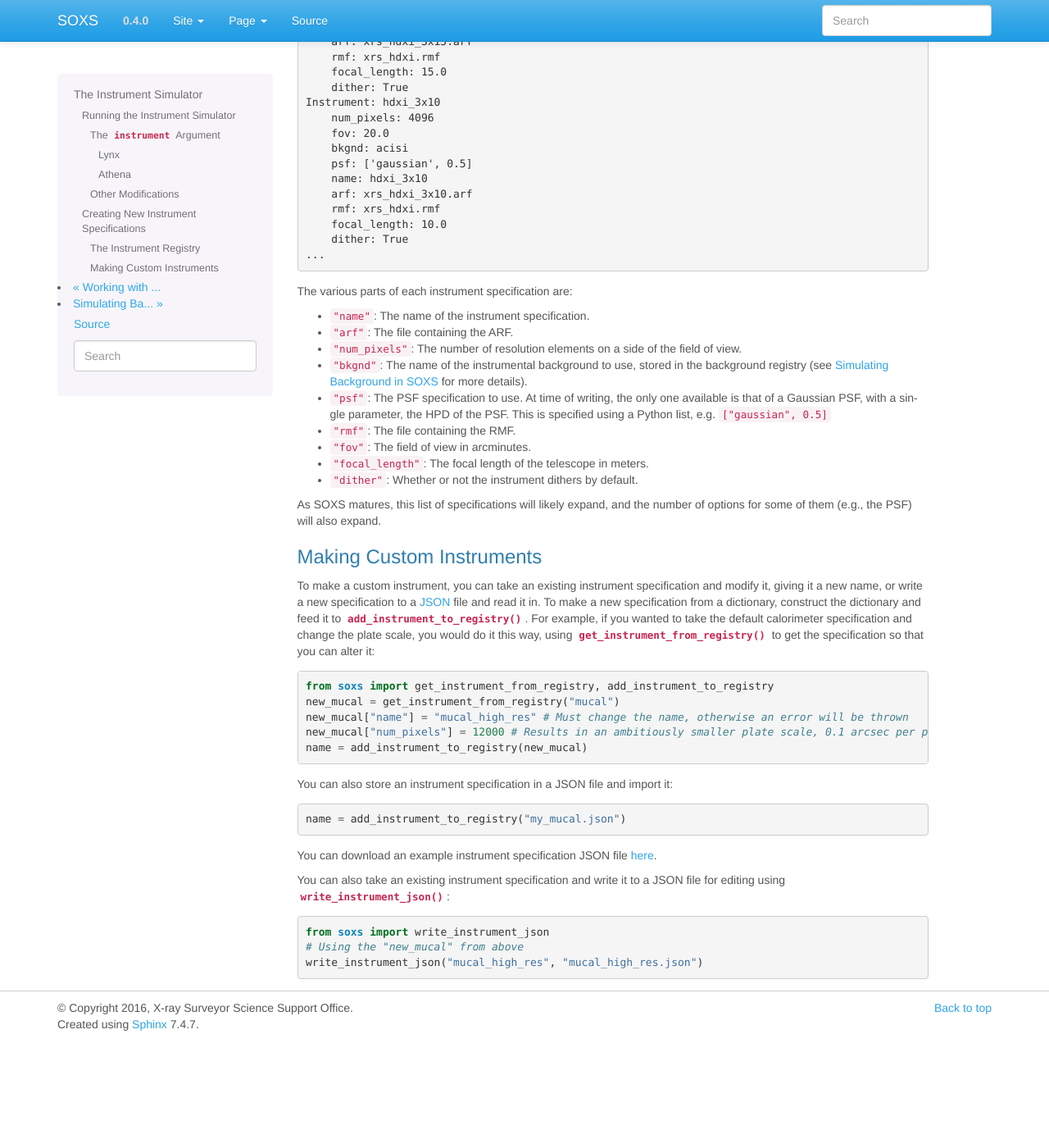
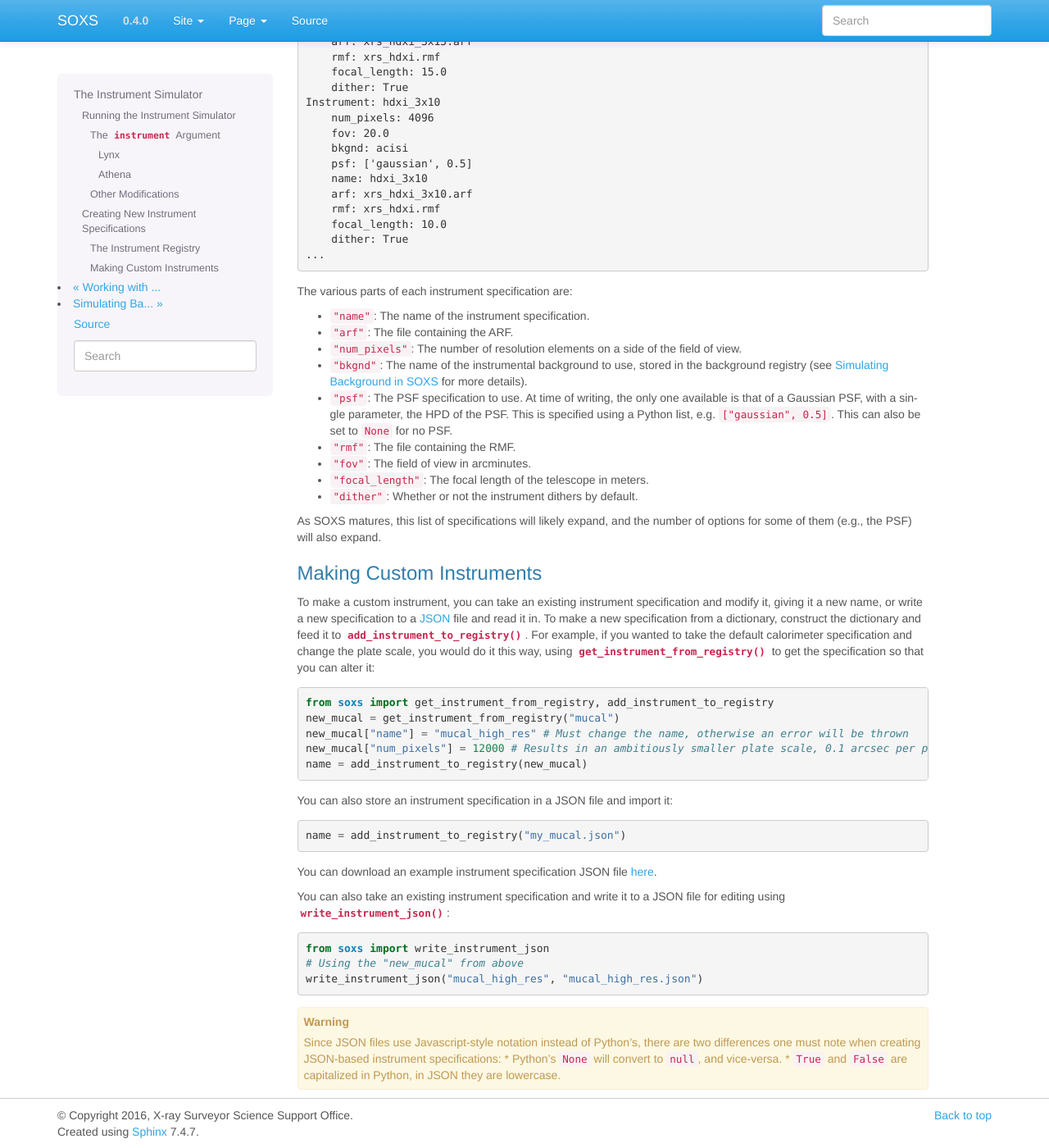
Before and after one commit to lynx-x-ray-observatory/soxs, a Sphinx documentation site: the page built from doc/source/python/instrument.rst, in a window 1280 px wide and 1400 px high, scrolled down 2924 px. Shown: the whole window at 82% size. Built offline with Sphinx 7.4.7, drawn with Linux system fonts in a browser that asks for light colours; before the commit the page ends 4193 px from its top, so only the background shows below that.

Commit message:
Document that PSF can be set to None. Warnings about JSON files.

```diff
--- a/doc/source/python/instrument.rst
+++ b/doc/source/python/instrument.rst
@@ -208,7 +208,7 @@ The various parts of each instrument specification are:
   (see :ref:`background` for more details).
 * ``"psf"``: The PSF specification to use. At time of writing, the only one available is that of
   a Gaussian PSF, with a single parameter, the HPD of the PSF. This is specified using a Python
-  list, e.g. ``["gaussian", 0.5]``
+  list, e.g. ``["gaussian", 0.5]``. This can also be set to ``None`` for no PSF.
 * ``"rmf"``: The file containing the RMF.
 * ``"fov"``: The field of view in arcminutes.
 * ``"focal_length"``: The focal length of the telescope in meters.
@@ -251,3 +251,10 @@ using :func:`~soxs.instrument.write_instrument_json`:
     from soxs import write_instrument_json
     # Using the "new_mucal" from above
     write_instrument_json("mucal_high_res", "mucal_high_res.json")
+
+.. warning::
+
+    Since JSON files use Javascript-style notation instead of Python's, there are two
+    differences one must note when creating JSON-based instrument specifications:
+    * Python's ``None`` will convert to ``null``, and vice-versa.
+    * ``True`` and ``False`` are capitalized in Python, in JSON they are lowercase.
```
